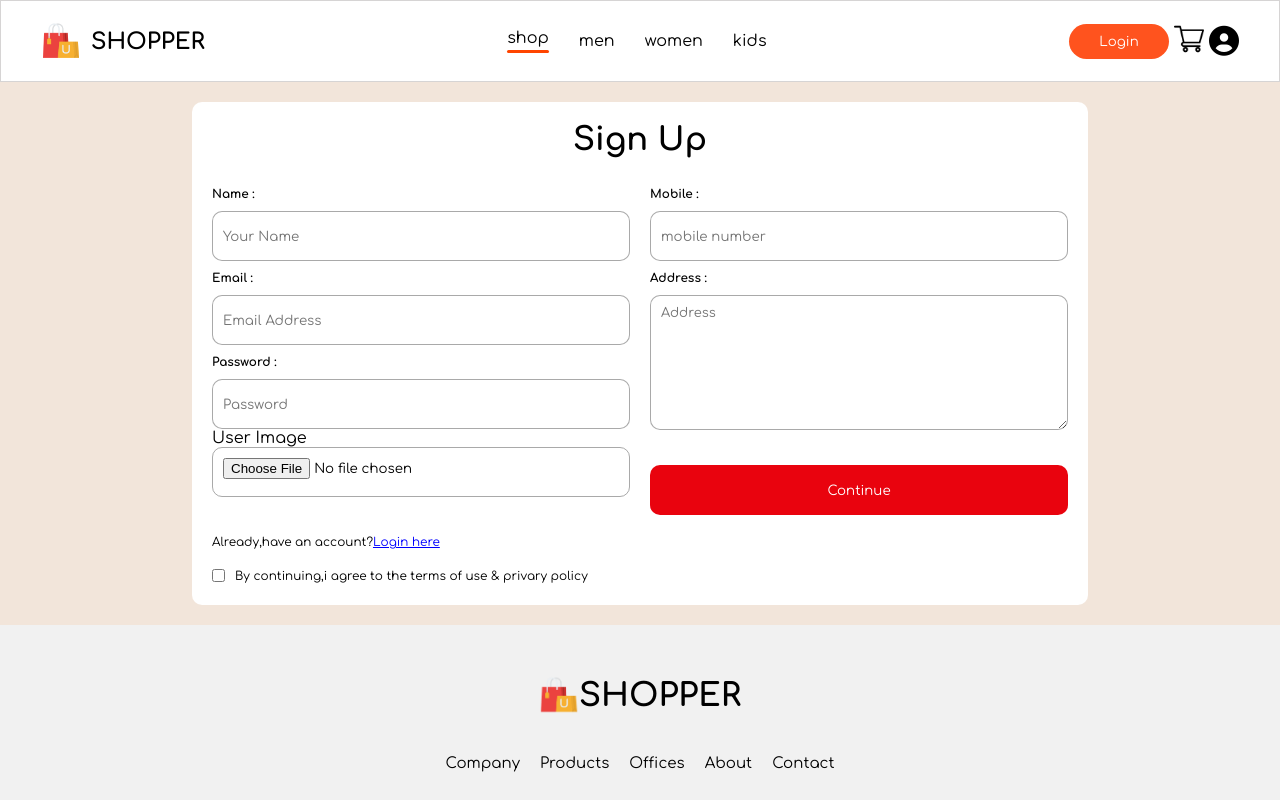
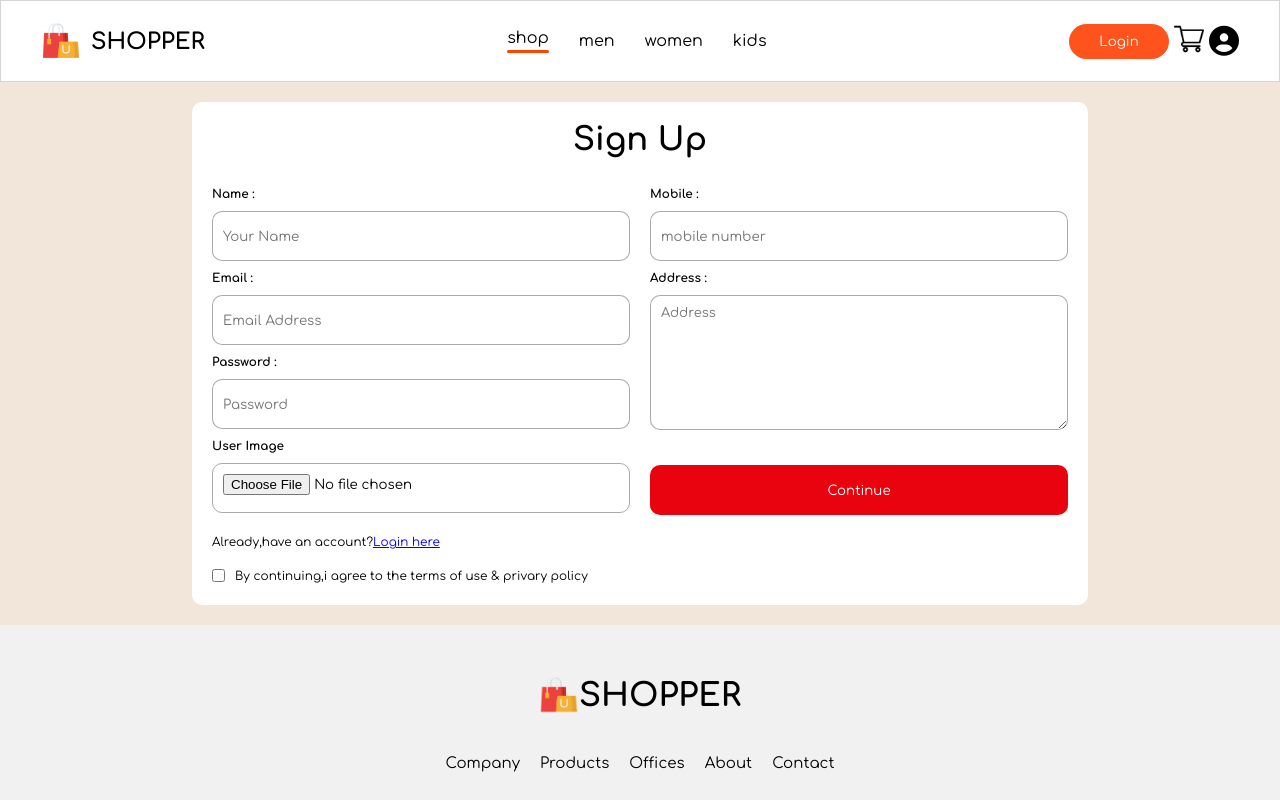
Before and after one commit to TejaBattula/E-Commerce, a React (Create React App) app: page /login in a window 1280 px wide. Both pictures are taken after a click on the element "Signup here". Shown: the top 800 px of the page. Built offline with nearby package versions, Linux system fonts and the light colour scheme; a web font is replaced by a local one.

Commit message:
Initial commit

```diff
--- a/src/pages/LoginSignup.jsx
+++ b/src/pages/LoginSignup.jsx
@@ -7,11 +7,13 @@ const LoginSignup = () => {
   const {cartItems,setAccount,storeEmail,setAccountDetails}=useContext(ShopContext)
   const [error,seterror]=useState("")
   const [loading,setloading]=useState(false)
+  const [userImg,setuserImg]=useState(null)
   const navigate = useNavigate()
   const [user,setUser]=useState({
     name:"",
     email:"",
     password:"",
+    image :"",
     mobile:"",
     address : ""
   })
@@ -21,6 +23,7 @@ const LoginSignup = () => {
     })
   }
   const handlesignup=async (e)=>{
+    user.image=userImg.name
 
     e.preventDefault()
     setloading(true)
@@ -107,8 +110,8 @@ const LoginSignup = () => {
           <p className='label'>Password : </p>
 
           <input value={user.password} onChange={(e)=>{handleValue(e)}} name="password" type="text" placeholder='Password' />
-          <p>User Image</p>
-          <input type="file" name="file"  />
+          <p className='label'>User Image</p>
+          <input type="file" name="file" accept='image/*' onChange={(e)=>{setuserImg(e.target.files[0])}} />
           </div>
           <div className='userAddressInput'>
 
```
